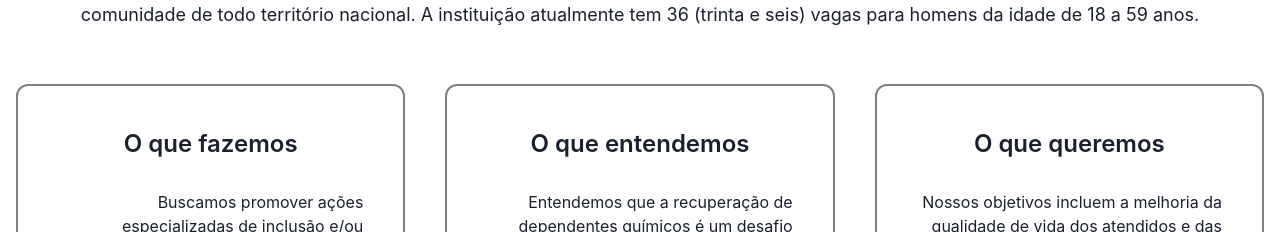
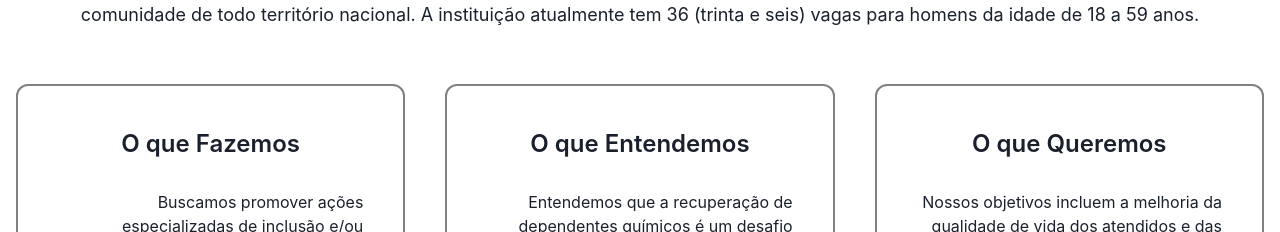
Before and after one commit to ctvaledaluz/ctvaledaluz.github.io, a React (Vite) app: page /about in a window 1280 px wide. Shown: the part 1785-2017 px from the top of the page. Built offline with nearby package versions, Linux system fonts and the light colour scheme.

Commit message:
#19 - alterações goal.tsx

```diff
--- a/src/components/about/goal.tsx
+++ b/src/components/about/goal.tsx
@@ -5,14 +5,14 @@ export default function Goal() {
   const content = [
     {
       id: 1,
-      title: "O que fazemos",
+      title: "O que Fazemos",
       text: "Buscamos promover ações especializadas de inclusão e/ou reinclusão social de dependentes de drogas " +
         "psicoativas, provocando mudanças de valores que humanizem e desenvolvam suas potencialidades, englobando " +
         "especialmente a família e a comunidade.",
     },
     {
       id: 2,
-      title: "O que entendemos",
+      title: "O que Entendemos",
       text: "Entendemos que a recuperação de dependentes químicos é um desafio complexo que requer um trabalho " +
         "multidisciplinar, envolvendo profissionais da saúde, assistência social, psicologia e outras áreas afins. " +
         "Para isso, é essencial criar estratégias efetivas de prevenção e tratamento, levando em consideração as" +
@@ -20,7 +20,7 @@ export default function Goal() {
     },
     {
       id: 3,
-      title: "O que queremos",
+      title: "O que Queremos",
       text: "Nossos objetivos incluem a melhoria da qualidade de vida dos atendidos e das pessoas ao seu redor," +
         " prevenindo situações de risco, exclusão e o isolamento social. Desejamos que o atendido possa recuperar " +
         "sua autonomia e dignidade, tornando-se um agente transformador em sua comunidade e em sua própria vida.",
```
